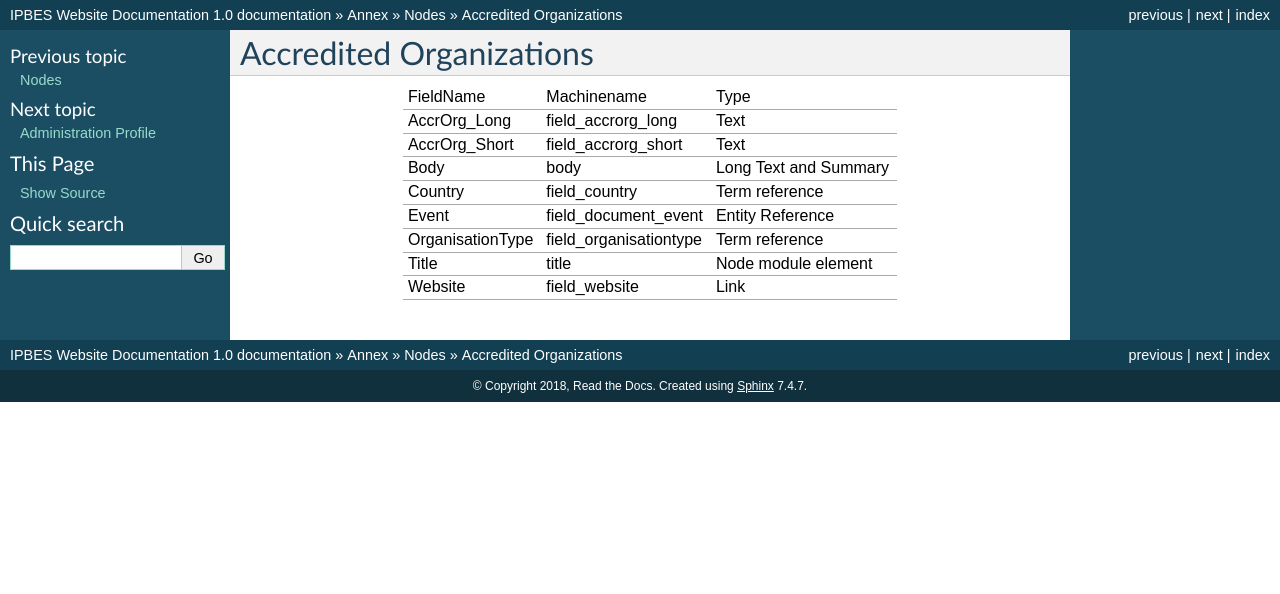
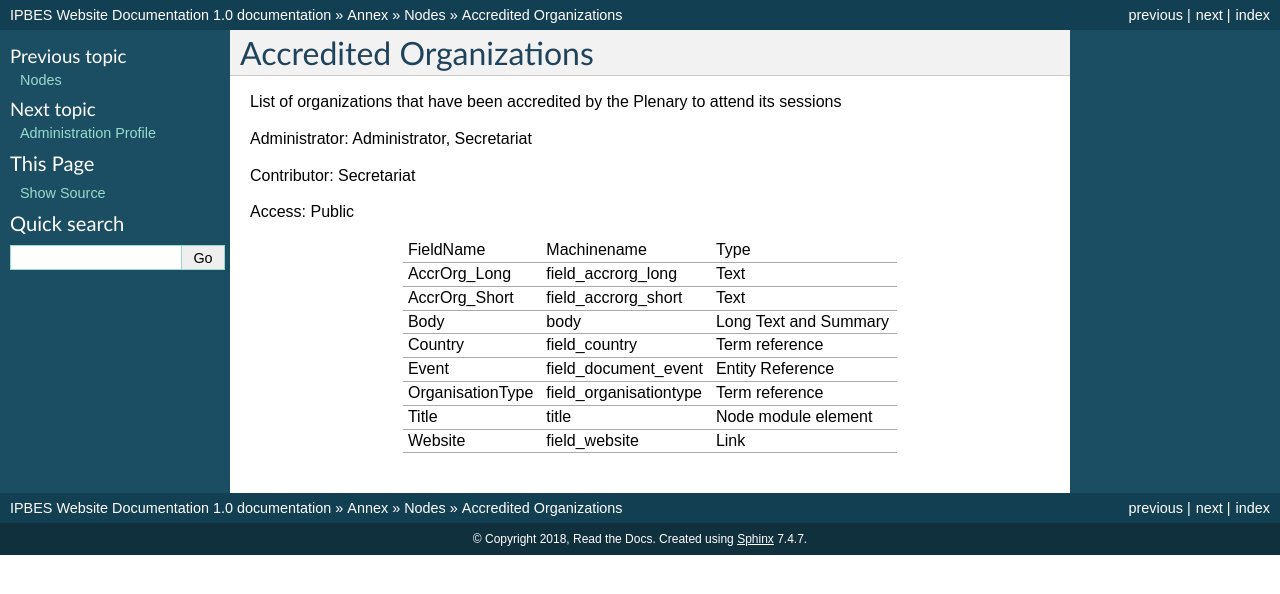
Before and after one commit to ipbes/ipbeswebdocs, a Sphinx documentation site: the page built from docs/annex/nodes/accredited-organization.rst, in a window 1280 px wide. Shown: the top 594 px of the page. Built offline with Sphinx 7.4.7, drawn with Linux system fonts in a browser that asks for light colours; pages that are not in the unit, such as notebooks, are missing from menus.

Commit message:
Update accredited-organization.rst

```diff
--- a/docs/annex/nodes/accredited-organization.rst
+++ b/docs/annex/nodes/accredited-organization.rst
@@ -1,5 +1,14 @@
 Accredited Organizations
 ========================
+
+List of organizations that have been accredited by the Plenary to attend its sessions
+
+Administrator: Administrator, Secretariat
+
+Contributor: Secretariat
+
+Access: Public
+
 +------------------+------------------------+-----------------------+
 | FieldName        | Machinename            | Type                  |
 +------------------+------------------------+-----------------------+
```
